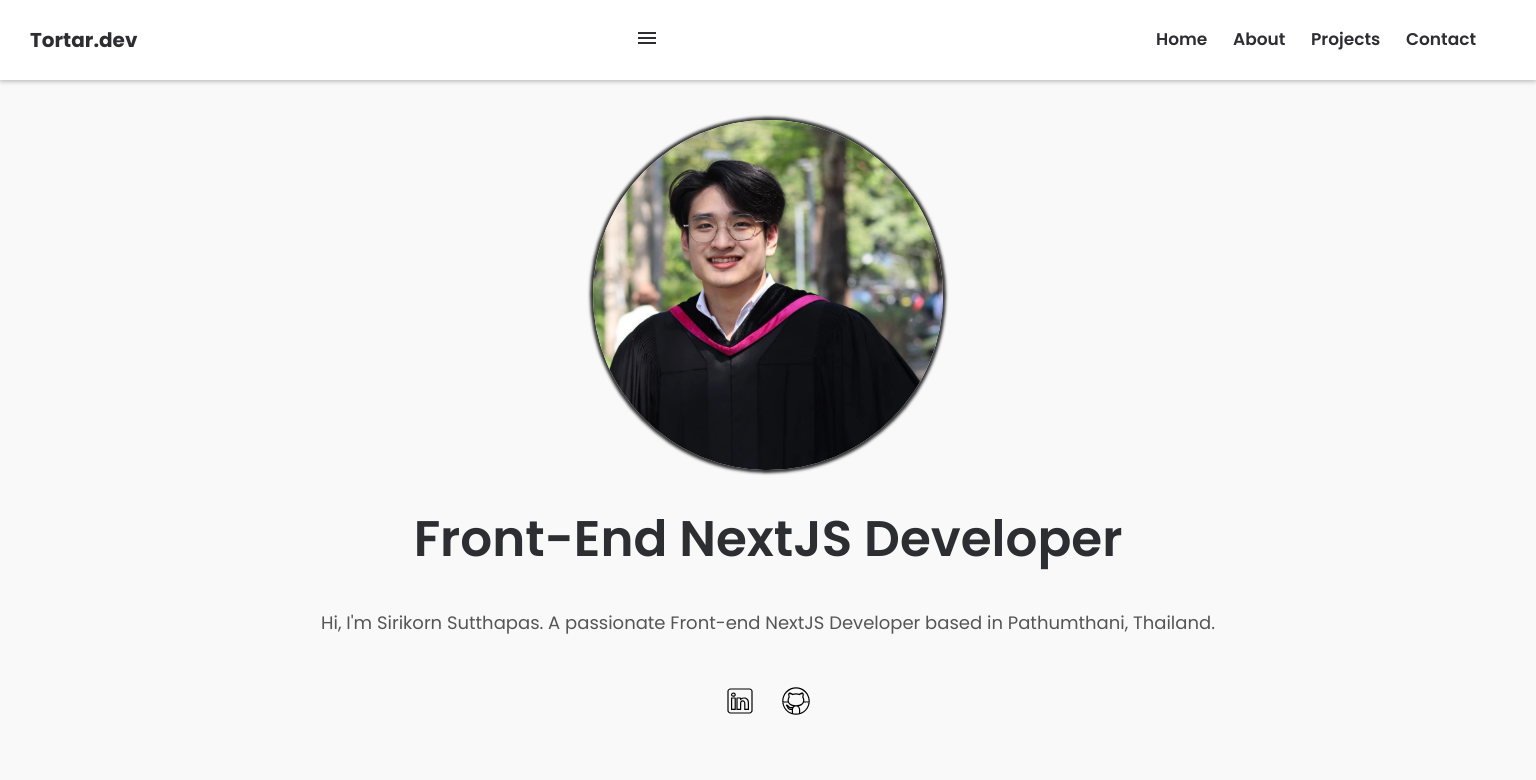
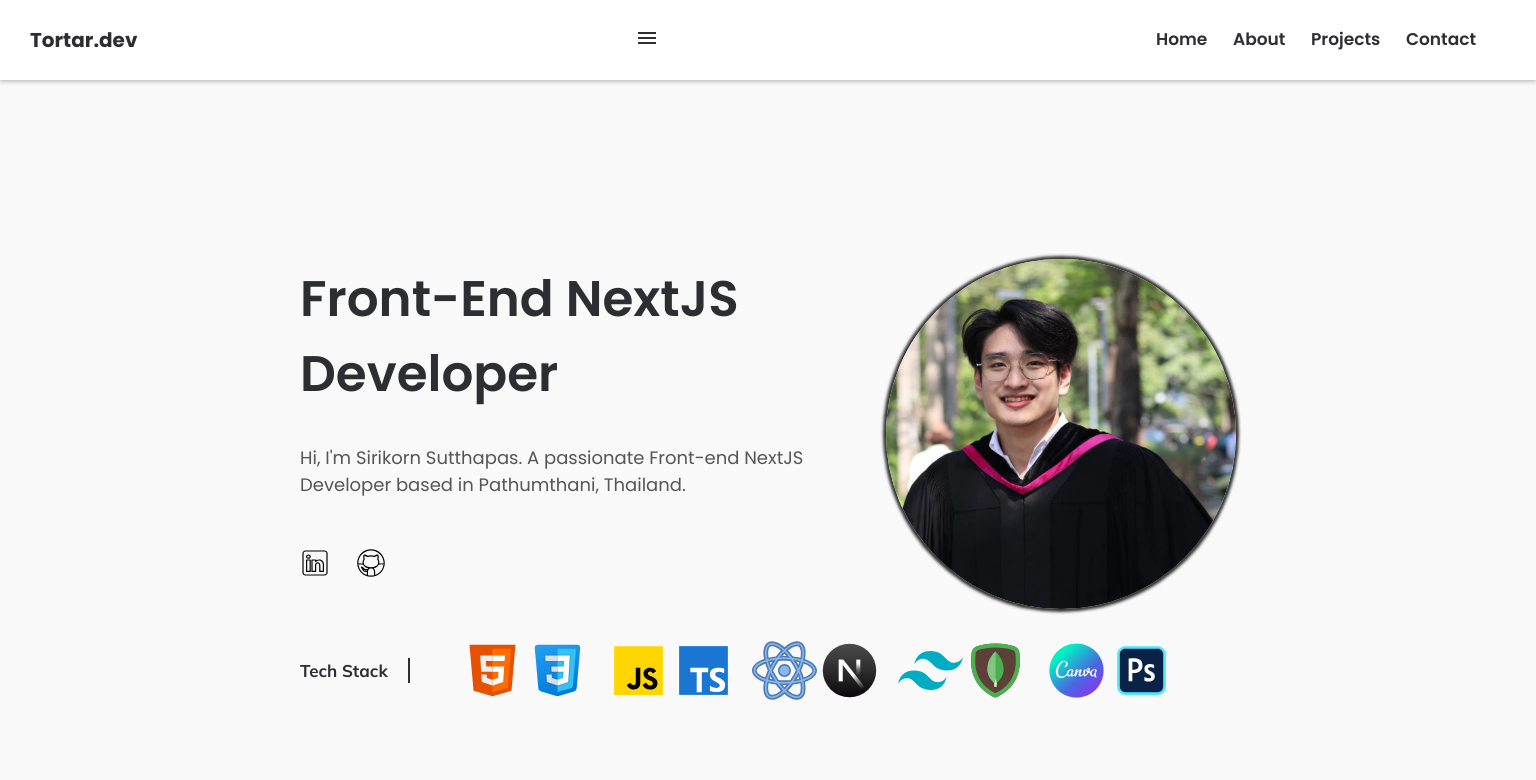
Before and after one commit to TortarZ/Portfolio-Website, a Next.js app: page / in a window 1536 px wide. Shown: the top 780 px of the page. Built offline with nearby package versions, Linux system fonts and the light colour scheme.

Commit message:
Make reponsive suport in Hero section for Desktop

```diff
--- a/app/components/Hero.css
+++ b/app/components/Hero.css
@@ -2,9 +2,15 @@
   display: flex;
   flex-direction: column;
   align-items: center;
-  padding: 30px 17px 0;
-  height: 1100px;
+  padding: 50px 17px;
+  height: 100%;
   background-color: #f9f9f9;
+}
+
+.hero-text {
+  display: flex;
+  flex-direction: column;
+  align-items: center;
 }
 
 .hero_pic {
@@ -54,13 +60,14 @@
   font-size: 17px;
   border-bottom: 2px solid;
   font-weight: bold;
-  padding-bottom: 5px;
-  margin-bottom: 20px;
+  text-align: center;
+  padding: 0 0 5px;
+  margin: 0 100px 20px;
 }
 
 @media (min-width: 760px) {
   .hero {
-    padding: 40px 119px 0;
+    padding: 50px 119px 50px;
   }
 
   .hero_pic {
@@ -71,4 +78,48 @@
   .hero_title {
     font-size: 50px;
   }
+
+  .tech-stack {
+    margin: 0 310px 20px;
+  }
 }
+
+@media (min-width: 1360px) {
+  .hero {
+    padding: 150px 300px;
+    display: flex;
+  }
+
+  .hero-text {
+    display: flex;
+    flex-direction: row-reverse;
+    padding: 0;
+    gap: 1.6rem;
+  }
+
+  .hero-page {
+    align-items: flex-start;
+    padding-right: 30px;
+  }
+
+  .hero_title,
+  .hero_article {
+    text-align: start;
+  }
+
+  .nav {
+    justify-content: flex-start;
+  }
+
+  .skill {
+    display: flex;
+    align-items: center;
+  }
+
+  .tech-stack {
+    border-bottom: 0;
+    border-right: 2px solid;
+    padding: 0 20px 0 0;
+    margin: 0 50px 0 0;
+  }
+}
--- a/app/components/Hero.tsx
+++ b/app/components/Hero.tsx
@@ -12,6 +12,8 @@ const Hero = () => {
   return (
     <>
       <section className="hero">
+        <div>
+          <div className="hero-text">
             <Image
               src={Heropic}
               width={pic}
@@ -22,8 +24,8 @@ const Hero = () => {
             <div className="hero-page">
               <h1 className="hero_title">Front-End NextJS Developer</h1>
               <h3 className="hero_article">
-            Hi, I'm Sirikorn Sutthapas. A passionate Front-end NextJS Developer
-            based in Pathumthani, Thailand.
+                Hi, I'm Sirikorn Sutthapas. A passionate Front-end NextJS
+                Developer based in Pathumthani, Thailand.
               </h3>
 
               <nav className="nav">
@@ -56,9 +58,12 @@ const Hero = () => {
                 </Link>
               </nav>
             </div>
-
+          </div>
+          <div className="skill">
             <h4 className="tech-stack">Tech Stack</h4>
             <Techstack />
+          </div>
+        </div>
       </section>
     </>
   );
```
Lines whose indentation alone changed are shown as unchanged.
